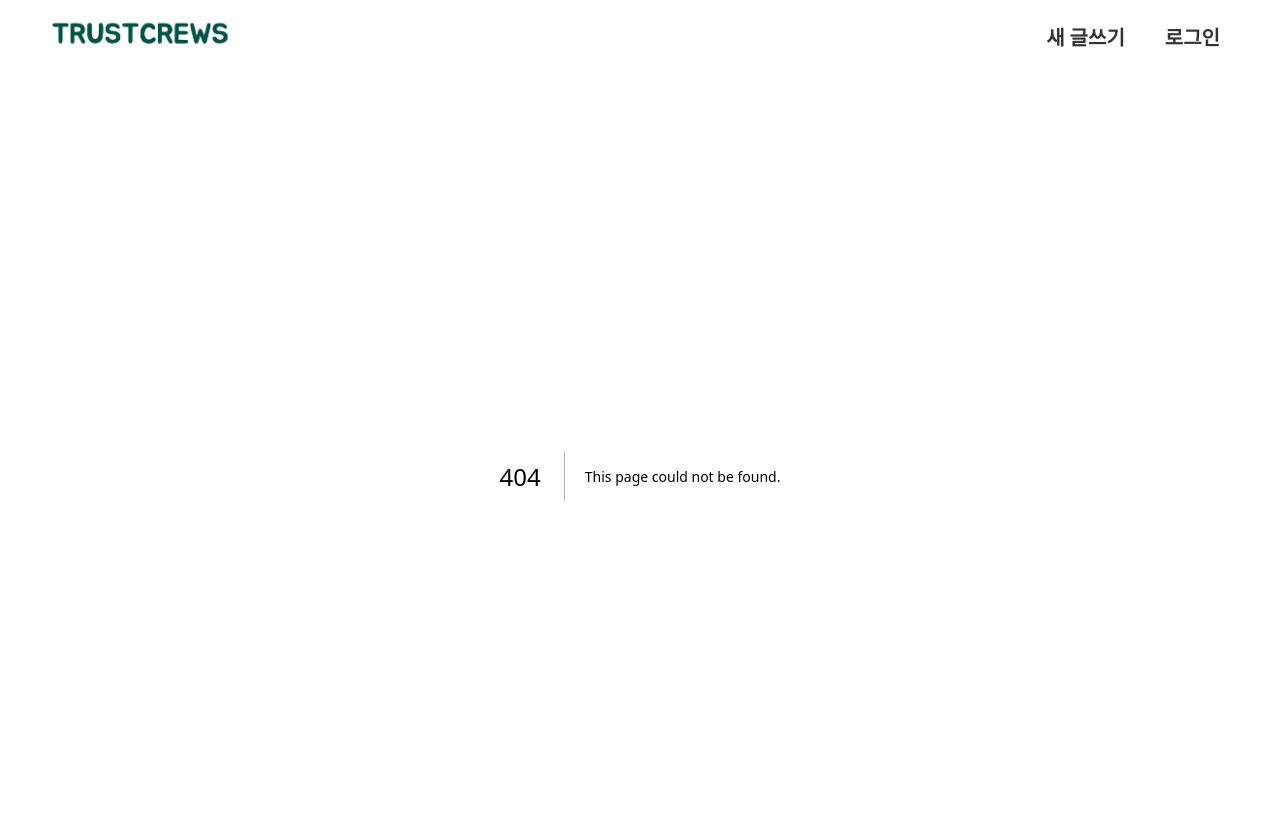
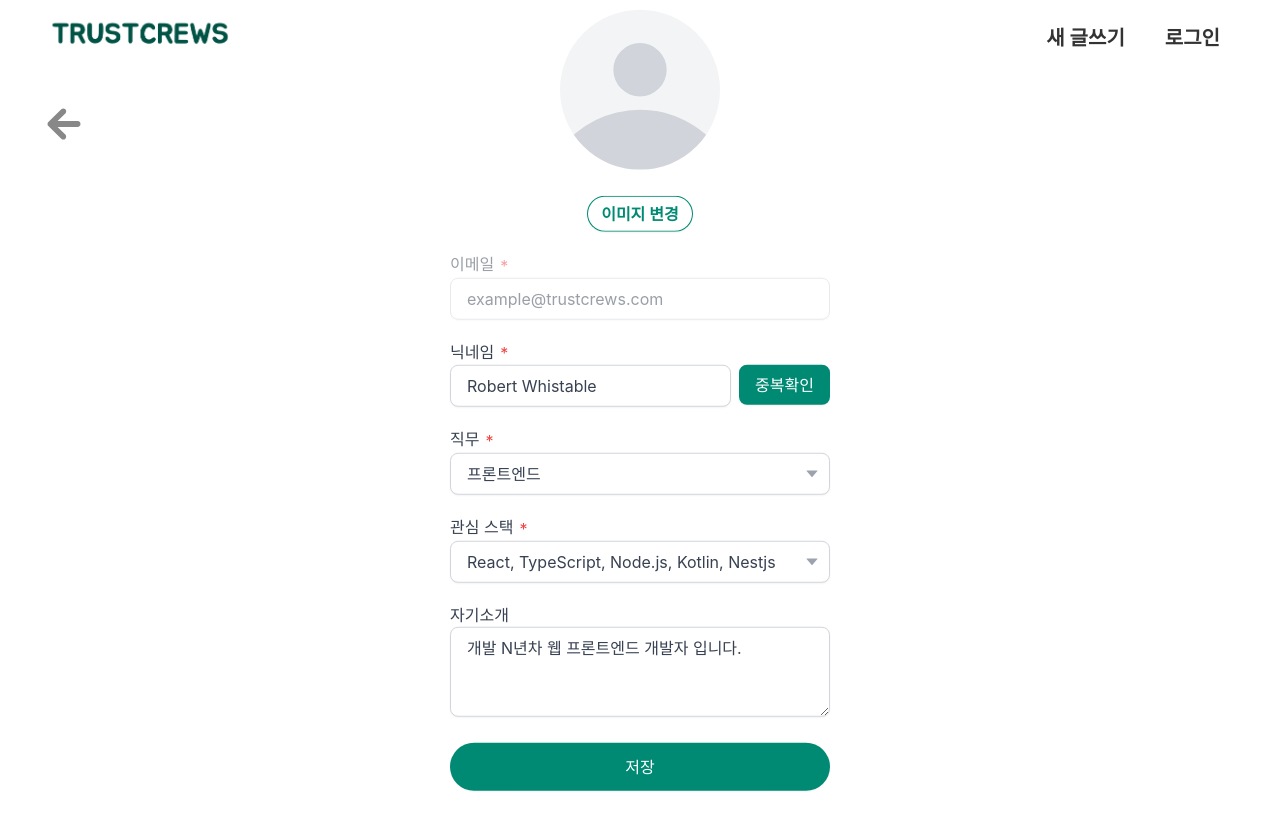
Before and after one commit to oneMonthProject/Front, a Next.js app: page /user/setting in a window 1280 px wide. Before the commit this address had no page. Shown: the top 830 px of the page. After the commit the page ends 800 px from the top, so only its background shows below. Built offline with nearby package versions, Linux system fonts and the light colour scheme.

Commit message:
feat: add profile page

```diff
--- /dev/null
+++ b/src/app/user/layout.tsx
@@ -0,0 +1,22 @@
+'use client';
+import React, { ReactNode } from 'react';
+import { useRouter } from 'next/navigation';
+import { IoMdArrowRoundBack } from "@react-icons/all-files/io/IoMdArrowRoundBack";
+
+interface UserLayoutProps {
+  children: ReactNode;
+}
+
+function UserLayout({ children }: UserLayoutProps) {
+  const router = useRouter();
+  return (
+    <section className='flex-col justify-center mx-auto tablet:pt-[1.5rem] px-[1.5rem] pb-[2rem]'>
+      <section className='w-fit tablet:translate-x-[-50%] mobile:translate-x-[-20%]'>
+        <IoMdArrowRoundBack className='tablet:h-12 tablet:w-12 mobile:h-6 mobile:w-6 text-grey700 ' onClick={() => router.back()} />
+      </section>
+      {children}
+    </section>
+  );
+}
+
+export default UserLayout;
--- /dev/null
+++ b/src/app/user/setting/page.tsx
@@ -0,0 +1,12 @@
+import React from "react";
+import ProfileForm from "@/components/user/profile/ProfileForm";
+
+function UserSettingPage() {
+  return (
+    <div className="absolute top-1/2 left-1/2 -translate-x-1/2 -translate-y-1/2">
+      <ProfileForm />
+    </div>
+  )
+}
+
+export default UserSettingPage;
--- /dev/null
+++ b/src/components/user/profile/ProfileForm.tsx
@@ -0,0 +1,101 @@
+'use client';
+import React, { ChangeEvent, useRef, useState } from "react";
+import MultiSelect from "@/components/ui/MultiSelect";
+import Select from "@/components/ui/Select";
+import Avatar from "@/components/ui/Avatar";
+import Button from "@/components/ui/Button";
+import Input from "@/components/user/form/Input";
+import NicknameField from "@/components/user/form/NickNameField";
+import TextArea from "@/components/user/form/TextArea";
+import FormButton from "@/components/user/form/FormButton";
+import { SelectItem } from "@/utils/type";
+
+const positionList = [
+  { value: 1, name: '프론트엔드' },
+  { value: 2, name: '백엔드' },
+  { value: 3, name: '디자이너' },
+  { value: 4, name: 'IOS' },
+  { value: 5, name: '안드로이드' },
+  { value: 6, name: '데브옵스' }
+];
+
+const techStackList = [
+  { value: 1, name: 'React' },
+  { value: 2, name: 'TypeScript' },
+  { value: 3, name: 'JavaScript' },
+  { value: 4, name: 'Vue' },
+  { value: 5, name: 'Nextjs' },
+  { value: 6, name: 'Node.js' },
+  { value: 7, name: 'Java' },
+  { value: 8, name: 'Spring' },
+  { value: 9, name: 'Kotlin' },
+  { value: 10, name: 'Nestjs' },
+  { value: 11, name: 'Swift' },
+  { value: 12, name: 'Flutter' },
+  { value: 13, name: 'Figma' },
+];
+
+function ProfileForm() {
+  const fileRef = useRef<HTMLInputElement>(null);
+  const [selectedImage, setSelectedImage] = useState<File | null>(null);
+
+  const [imageSrc, setImageSrc] = useState<string | null>(null);
+  const [email, setEmail] = useState("example@trustcrews.com");
+  const [nickname, setNickname] = useState("Robert Whistable");
+  const [position, setPosition] = useState<SelectItem | null>(positionList[0]);
+  const [techStack, setTechStack] = useState<SelectItem[]>([techStackList[0], techStackList[1], techStackList[5], techStackList[8], techStackList[9]]);
+  const [selfIntroduction, setSelfInformation] = useState("개발 N년차 웹 프론트엔드 개발자 입니다.");
+
+  const saveProfile = () => {
+
+  }
+
+  const handleImageChange = (event: ChangeEvent<HTMLInputElement>) => {
+    const files = event.target.files;
+
+    if (files && files.length > 0) {
+      const file = files[0];
+
+      setSelectedImage(file);
+      setImageSrc(URL.createObjectURL(file));
+    }
+  };
+
+  const handleFileButtonClick = () => {
+    if (fileRef.current) {
+      fileRef.current.click();
+    }
+  }
+
+  const deleteImage = () => {
+    setImageSrc(null);
+    setSelectedImage(null);
+
+    if (fileRef.current) {
+      fileRef.current.value = '';
+    }
+  }
+
+  return (
+    <div className="w-[380px] mobile:w-[300px] space-y-5 mobile:space-y-3">
+      <div className="w-full h-fit text-center">
+        <Avatar size="lg" src={imageSrc} alt="빈 프로필" />
+      </div>
+      <div className="text-center space-x-1">
+        <input ref={fileRef} type="file" accept='.png, .jpg, .jpeg, .gif' hidden onChange={handleImageChange} />
+        <Button size="md" theme="primary-hollow" onClickHandler={handleFileButtonClick}>{imageSrc === null ? "이미지 변경" : "변경"}</Button>
+        <Button size="md" theme="primary" onClickHandler={deleteImage} hidden={imageSrc === null}>삭제</Button>
+      </div>
+      <Input id="email" label="이메일" placeholder="example@trustcrews.com" required disabled
+        value={email} onChange={(e) => setEmail(e.target.value)} />
+      <NicknameField value={nickname} onChange={(e) => setNickname(e.target.value)} placeholder="닉네임을 입력해주세요." required />
+      <Select value={position} setValue={setPosition} items={positionList} label="직무" placeholder="직무를 선택해주세요." required />
+      <MultiSelect values={techStack} setValues={setTechStack} items={techStackList} label="관심 스택" placeholder="관심 스택을 선택해주세요." required />
+      <TextArea id="information" label="자기소개" placeholder="텍스트를 입력해주세요." rows={3} cols={25}
+        value={selfIntroduction} onChange={(e) => setSelfInformation(e.target.value)} />
+      <FormButton onClick={saveProfile}>저장</FormButton>
+    </div>
+  )
+}
+
+export default ProfileForm;
```
